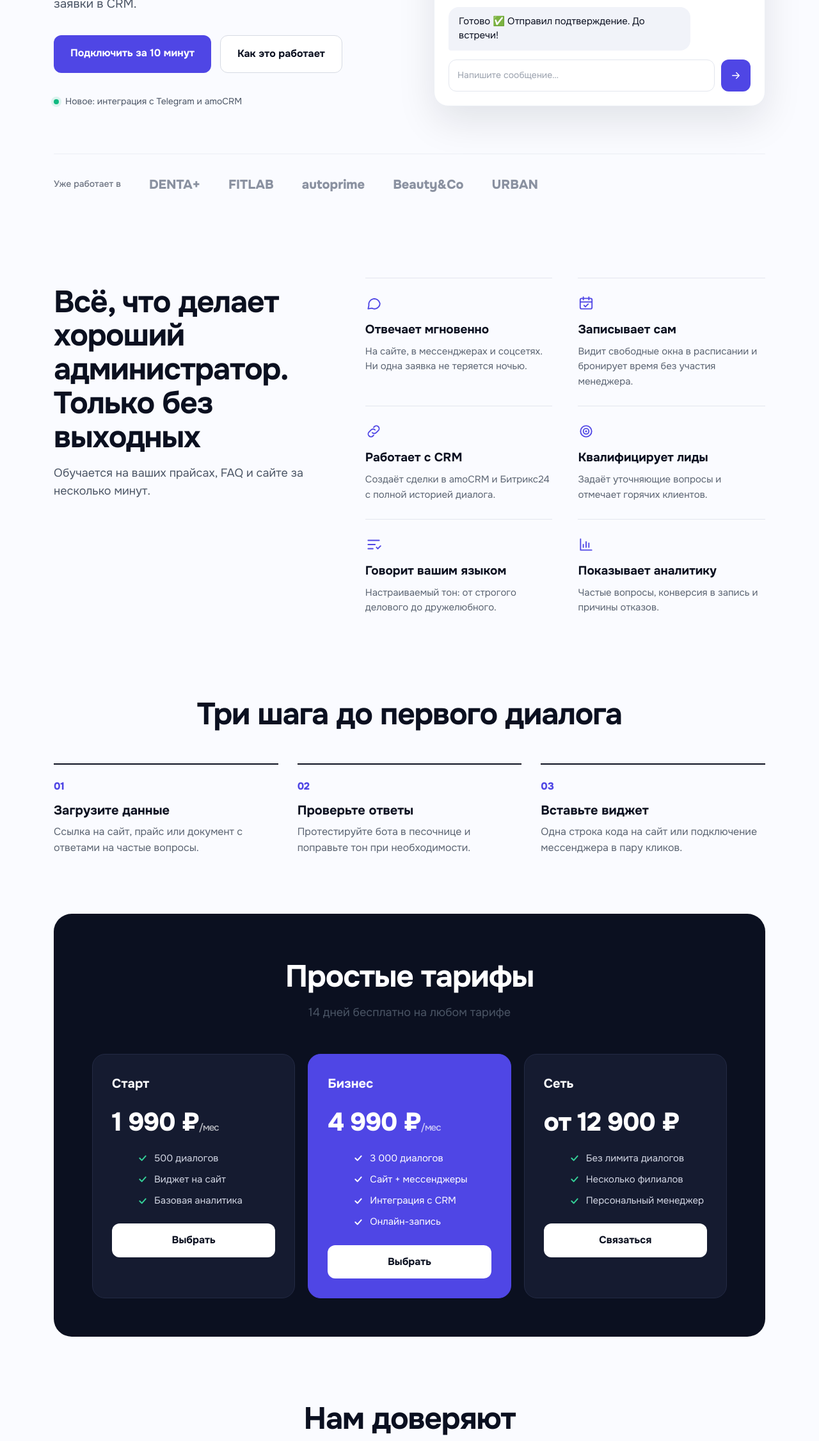
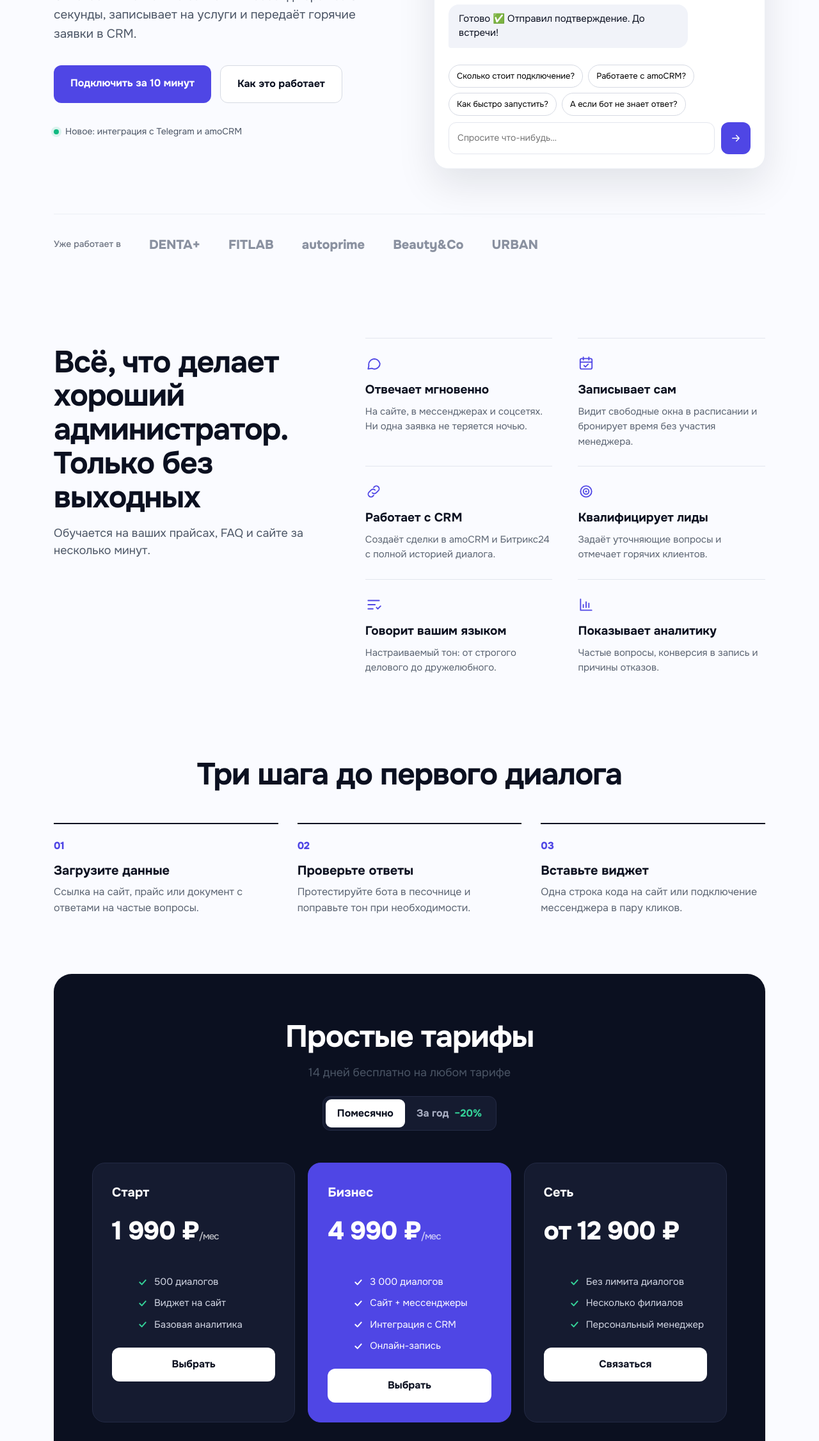
Before and after one commit to philippkasharov-bit/replyai-landing, a plain HTML site: page index.html in a window 1280 px wide. Shown: the part 456-2708 px from the top of the page at 64% size. Drawn offline with Linux system fonts and the light colour scheme.

Commit message:
Add interactive functionality
Co-Authored-By: Claude Opus 5 <noreply@anthropic.com>

```diff
--- a/index.html
+++ b/index.html
@@ -5,7 +5,7 @@
 <meta property="og:type" content="website"><meta property="og:title" content="ReplyAI — ИИ-консультант для бизнеса"><meta property="og:description" content="ReplyAI отвечает клиентам на сайте и в мессенджерах за 3 секунды, записывает на услуги и передаёт заявки в CRM."><meta property="og:image" content="https://philippkasharov-bit.github.io/replyai-landing/og.jpg"><meta property="og:url" content="https://philippkasharov-bit.github.io/replyai-landing/"><meta name="twitter:card" content="summary_large_image">
 <link href="https://fonts.googleapis.com/css2?family=Onest:wght@400;500;700;800&display=swap" rel="stylesheet">
 <style>
-*{margin:0;box-sizing:border-box}html{scroll-behavior:smooth}body{font-family:Onest,sans-serif;background:#fafbff;color:#0b1020;line-height:1.55}a{color:inherit;text-decoration:none}
+*{margin:0;box-sizing:border-box}[hidden]{display:none!important}html{scroll-behavior:smooth}body{font-family:Onest,sans-serif;background:#fafbff;color:#0b1020;line-height:1.55}a{color:inherit;text-decoration:none}
 .wrap{max-width:1240px;margin:auto;padding:0 5vw}
 header{position:sticky;top:0;z-index:10;background:#fafbffe6;backdrop-filter:blur(10px);border-bottom:1px solid #eceff5}
 .hd{display:flex;justify-content:space-between;align-items:center;height:72px}
@@ -29,7 +29,7 @@ h2{font-size:clamp(32px,3.8vw,48px);letter-spacing:-1.2px;line-height:1.1;margin
 .m:nth-child(2){animation-delay:.3s}.m:nth-child(3){animation-delay:1.1s}.m:nth-child(4){animation-delay:1.9s}.m:nth-child(5){animation-delay:2.7s}
 @keyframes pop{from{opacity:0;transform:translateY(8px)}to{opacity:1;transform:none}}
 .u{margin-left:auto;background:#0b1020;color:#fff;border-bottom-right-radius:4px}.a{background:#f1f3f9;border-bottom-left-radius:4px}
-.inp{display:flex;gap:10px;margin-top:10px}.inp div{flex:1;border:1px solid #e3e6ee;border-radius:12px;padding:13px;color:#9aa1ad;font-size:14px}.inp i{width:46px;border-radius:12px;background:#4f46e5;display:grid;place-items:center}
+.log{max-height:330px;overflow-y:auto;scroll-behavior:smooth;padding-right:4px}.inp{display:flex;gap:10px;margin-top:10px}.inp input{flex:1;border:1px solid #e3e6ee;border-radius:12px;padding:13px;font:inherit;font-size:14px}.inp button{width:46px;border:0;border-radius:12px;background:#4f46e5;display:grid;place-items:center;cursor:pointer}.inp button:hover{background:#4338ca}.quick{display:flex;flex-wrap:wrap;gap:8px;margin-top:12px}.quick button{border:1px solid #d6dae3;background:#fff;border-radius:20px;padding:7px 12px;font:inherit;font-size:13px;cursor:pointer;transition:border-color .2s,color .2s}.quick button:hover{border-color:#4f46e5;color:#4f46e5}.typing{display:inline-flex;gap:4px}.typing i{width:6px;height:6px;border-radius:50%;background:#9aa1ad;animation:blink 1s infinite}.typing i:nth-child(2){animation-delay:.15s}.typing i:nth-child(3){animation-delay:.3s}@keyframes blink{50%{opacity:.25}}.bill{display:inline-flex;margin-top:22px;background:#151b30;border:1px solid #232a44;border-radius:12px;padding:4px}.bill button{border:0;background:none;color:#aab0c4;font:inherit;font-weight:600;padding:10px 18px;border-radius:9px;cursor:pointer}.bill button[aria-checked=true]{background:#fff;color:#0b1020}.bill em{font-style:normal;color:#34d399;margin-left:4px}.bill button[aria-checked=true] em{color:#047857}.yr{min-height:1.3em;margin:-8px 0 14px;font-size:13px;color:#aab0c4}.p.hot .yr{color:#e0e7ff}
 .logos{display:flex;gap:44px;align-items:center;color:#8a91a0;font-weight:800;font-size:20px;flex-wrap:wrap;padding:10px 0 40px;border-top:1px solid #eceff5;padding-top:32px}.logos .lbl{font-size:14px;font-weight:500;color:#6b7280}
 section.blk{padding:90px 0}.center{text-align:center;max-width:680px;margin:0 auto 50px}.center p{color:#4b5565;font-size:18px}
 .split{display:grid;grid-template-columns:.8fr 1.2fr;gap:70px;align-items:start}.split>div:first-child{position:sticky;top:110px}.feat{display:grid;grid-template-columns:1fr 1fr;column-gap:40px}
@@ -68,11 +68,11 @@ footer{padding:40px 0;color:#6b7280;font-size:14px}.ft{display:flex;justify-cont
 <div class="row"><a class="b1" href="#start">Подключить за 10 минут</a><a class="b2" href="#how">Как это работает</a></div>
 <p class="note"><span class="dot"></span>Новое: интеграция с Telegram и amoCRM</p></div>
 <div class="chat"><div class="ch"><div class="av">AI</div><div><b>Ассистент клиники</b><small>● онлайн</small></div></div>
-<div class="m u">Сколько стоит чистка зубов? Можно в субботу?</div>
+<div class="log" id="log" aria-live="polite"><div class="m u">Сколько стоит чистка зубов? Можно в субботу?</div>
 <div class="m a">Профессиональная чистка — 4 500 ₽. В субботу свободно 11:00 и 14:30. Записать вас?</div>
 <div class="m u">Да, на 11:00</div>
-<div class="m a">Готово ✅ Отправил подтверждение. До встречи!</div>
-<div class="inp"><div>Напишите сообщение…</div><i><svg viewBox="0 0 24 24" width="18" height="18" fill="none" stroke="#fff" stroke-width="2" stroke-linecap="round" stroke-linejoin="round" aria-hidden="true"><path d="M5 12h14M13 6l6 6-6 6"/></svg></i></div></div></section>
+<div class="m a">Готово ✅ Отправил подтверждение. До встречи!</div></div>
+<div class="quick" id="quick" aria-label="Задайте вопрос ассистенту"></div><form class="inp" id="chat-form" data-demo="chat"><input id="chat-in" aria-label="Сообщение ассистенту" placeholder="Спросите что-нибудь…" autocomplete="off"><button type="submit" aria-label="Отправить"><svg viewBox="0 0 24 24" width="18" height="18" fill="none" stroke="#fff" stroke-width="2" stroke-linecap="round" stroke-linejoin="round" aria-hidden="true"><path d="M5 12h14M13 6l6 6-6 6"/></svg></button></form></div></section>
 <div class="logos" aria-label="Клиенты"><span class="lbl">Уже работает в</span><span>DENTA+</span><span>FITLAB</span><span>autoprime</span><span>Beauty&amp;Co</span><span>URBAN</span></div></div>
 
 <section class="blk" id="features"><div class="wrap">
@@ -95,11 +95,11 @@ footer{padding:40px 0;color:#6b7280;font-size:14px}.ft{display:flex;justify-cont
 </div></div></section>
 
 <section class="blk" id="pricing" style="padding-top:0"><div class="wrap"><div class="dark reveal">
-<div class="center"><h2>Простые тарифы</h2><p class="sub-d">14 дней бесплатно на любом тарифе</p></div>
+<div class="center"><h2>Простые тарифы</h2><p class="sub-d">14 дней бесплатно на любом тарифе</p><div class="bill" role="radiogroup" aria-label="Период оплаты"><button type="button" role="radio" aria-checked="true" data-period="m">Помесячно</button><button type="button" role="radio" aria-checked="false" data-period="y">За год <em>−20%</em></button></div></div>
 <div class="prices">
-<div class="p"><b>Старт</b><div class="sum">1 990 ₽<small>/мес</small></div><ul><li>500 диалогов</li><li>Виджет на сайт</li><li>Базовая аналитика</li></ul><a href="#start">Выбрать</a></div>
-<div class="p hot"><b>Бизнес</b><div class="sum">4 990 ₽<small>/мес</small></div><ul><li>3 000 диалогов</li><li>Сайт + мессенджеры</li><li>Интеграция с CRM</li><li>Онлайн-запись</li></ul><a href="#start">Выбрать</a></div>
-<div class="p"><b>Сеть</b><div class="sum">от 12 900 ₽</div><ul><li>Без лимита диалогов</li><li>Несколько филиалов</li><li>Персональный менеджер</li></ul><a href="#start">Связаться</a></div>
+<div class="p"><b>Старт</b><div class="sum" data-m="1990"><span class="num">1 990</span> ₽<small>/мес</small></div><p class="yr"></p><ul><li>500 диалогов</li><li>Виджет на сайт</li><li>Базовая аналитика</li></ul><a href="#start">Выбрать</a></div>
+<div class="p hot"><b>Бизнес</b><div class="sum" data-m="4990"><span class="num">4 990</span> ₽<small>/мес</small></div><p class="yr"></p><ul><li>3 000 диалогов</li><li>Сайт + мессенджеры</li><li>Интеграция с CRM</li><li>Онлайн-запись</li></ul><a href="#start">Выбрать</a></div>
+<div class="p"><b>Сеть</b><div class="sum" data-m="12900">от <span class="num">12 900</span> ₽</div><p class="yr"></p><ul><li>Без лимита диалогов</li><li>Несколько филиалов</li><li>Персональный менеджер</li></ul><a href="#start">Связаться</a></div>
 </div></div></div></section>
 
 <section class="blk" id="reviews" style="padding-top:0"><div class="wrap">
@@ -115,5 +115,43 @@ footer{padding:40px 0;color:#6b7280;font-size:14px}.ft{display:flex;justify-cont
 </div></div></section>
 
 <footer><div class="wrap ft"><span>© 2026 ReplyAI</span><span>Концепт-проект · дизайн и разработка PCash</span></div></footer>
-<script src="shared.js?v=2"></script>
+<script src="shared.js?v=3"></script>
+<script>
+(() => {
+  // --- демо-чат: сценарные ответы по ключевым словам ---
+  const log = document.getElementById('log'), quick = document.getElementById('quick');
+  const form = document.getElementById('chat-form'), input = document.getElementById('chat-in');
+  const answers = [
+    { q: 'Сколько стоит подключение?', k: /цен|стоим|сколько|тариф|₽|руб/i, a: 'Тарифы от 1 990 ₽ в месяц, первые 14 дней — бесплатно. Для клиники чаще выбирают «Бизнес» за 4 990 ₽: там есть онлайн-запись и CRM.' },
+    { q: 'Работаете с amoCRM?', k: /crm|амо|amo|битрикс/i, a: 'Да: amoCRM и Битрикс24. Каждая заявка создаёт сделку с полной историей диалога и меткой «горячий клиент».' },
+    { q: 'Как быстро запустить?', k: /запуст|быстро|подключ|сколько времени|настро/i, a: 'Обычно 10–15 минут: даёте ссылку на сайт или прайс, проверяете ответы в песочнице и вставляете одну строку кода.' },
+    { q: 'А если бот не знает ответ?', k: /не знает|оператор|человек|сложн/i, a: 'Он честно скажет, что уточнит, и передаст диалог менеджеру — в CRM и уведомлением. Клиент не потеряется.' }
+  ];
+  const fallback = 'Хороший вопрос! В демо я знаю ответы про цены, CRM и запуск. Оставьте заявку внизу — покажем бота на ваших данных.';
+  const esc = s => s.replace(/[&<>"]/g, c => ({ '&': '&amp;', '<': '&lt;', '>': '&gt;', '"': '&quot;' }[c]));
+  const bubble = (cls, html) => { const d = document.createElement('div'); d.className = `m ${cls}`; d.style.animation = 'pop .35s forwards'; d.innerHTML = html; log.append(d); log.scrollTop = log.scrollHeight; return d; };
+  let busy = false;
+  const ask = text => {
+    text = text.trim(); if (!text || busy) return;
+    busy = true; bubble('u', esc(text));
+    const t = bubble('a', '<span class="typing" aria-label="Ассистент печатает"><i></i><i></i><i></i></span>');
+    const hit = answers.find(x => x.k.test(text));
+    setTimeout(() => { t.textContent = hit ? hit.a : fallback; log.scrollTop = log.scrollHeight; busy = false; }, 700 + Math.min(900, text.length * 12));
+  };
+  answers.forEach(x => { const b = document.createElement('button'); b.type = 'button'; b.textContent = x.q; b.onclick = () => ask(x.q); quick.append(b); });
+  form.addEventListener('submit', e => { e.preventDefault(); e.stopImmediatePropagation(); ask(input.value); input.value = ''; }, true);
+
+  // --- переключатель периода оплаты ---
+  const fmt = n => n.toLocaleString('ru-RU');
+  document.querySelectorAll('.bill button').forEach(btn => btn.addEventListener('click', () => {
+    const yearly = btn.dataset.period === 'y';
+    document.querySelectorAll('.bill button').forEach(b => b.setAttribute('aria-checked', b === btn));
+    document.querySelectorAll('.sum[data-m]').forEach(s => {
+      const m = +s.dataset.m, per = yearly ? Math.round(m * 0.8 / 10) * 10 : m;
+      s.querySelector('.num').textContent = fmt(per);
+      s.nextElementSibling.textContent = yearly ? `${fmt(per * 12)} ₽ за год · экономия ${fmt((m - per) * 12)} ₽` : '';
+    });
+  }));
+})();
+</script>
 </body></html>
--- a/shared.js
+++ b/shared.js
@@ -20,7 +20,7 @@ document.addEventListener('DOMContentLoaded', () => {
   }, { threshold: 0.12, rootMargin: '0px 0px -40px 0px' });
   document.querySelectorAll('.reveal').forEach(el => io.observe(el));
 
-  document.querySelectorAll('form').forEach(f => {
+  document.querySelectorAll('form:not([data-demo])').forEach(f => {
     const btn = f.querySelector('button');
     const label = btn.textContent;
     const msg = document.createElement('p');
@@ -46,7 +46,10 @@ document.addEventListener('DOMContentLoaded', () => {
       setTimeout(() => {
         btn.textContent = 'Заявка отправлена ✓';
         msg.dataset.state = 'ok';
-        msg.textContent = 'Спасибо! Мы перезвоним в течение 15 минут.';
+        const data = Object.fromEntries(new FormData(f));
+        const tpl = f.dataset.success || 'Спасибо! Мы перезвоним в течение 15 минут.';
+        msg.textContent = tpl.replace(/\{(\w+)\}/g, (_, k) => data[k] || '');
+        f.dispatchEvent(new CustomEvent('demo:sent', { detail: data }));
         f.reset();
         setTimeout(() => { btn.disabled = false; btn.textContent = label; }, 4000);
       }, 900);
```
